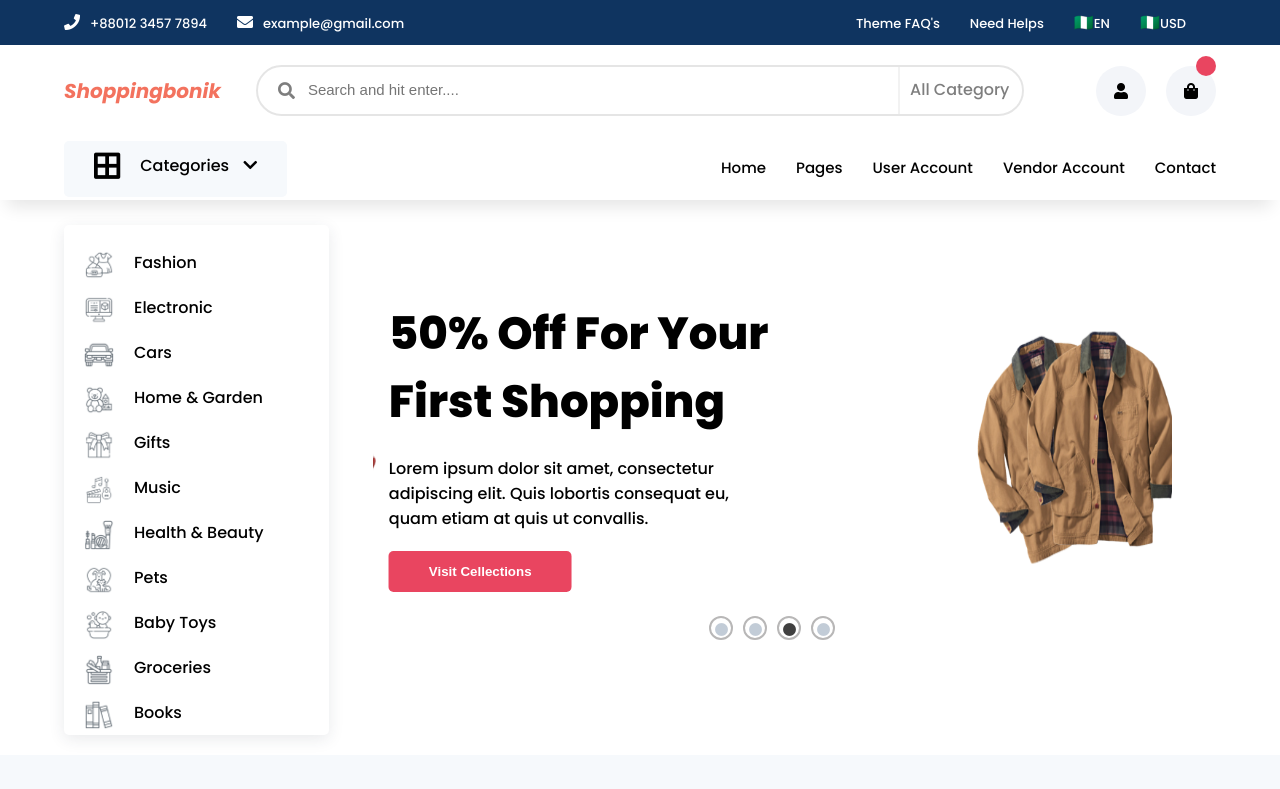
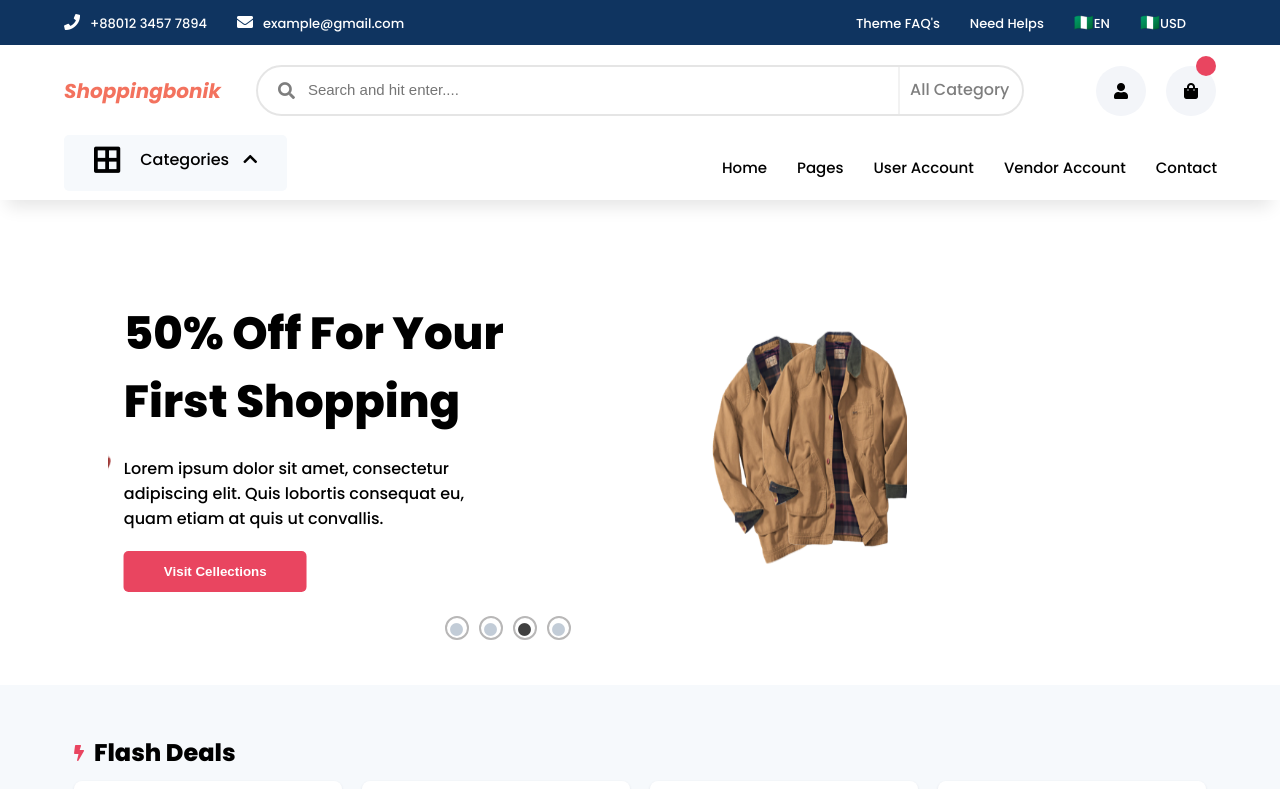
Before and after one commit to chipingo42/shoppingbonik, a React (Vite) app: page / in a window 1280 px wide. Shown: the top 789 px of the page. Built offline with nearby package versions, Linux system fonts and the light colour scheme.

Commit message:
new change added

```diff
--- a/src/components/Header/Header.css
+++ b/src/components/Header/Header.css
@@ -122,6 +122,8 @@ header {
 
 header ul {
   line-height: 8vh;
+  position: absolute;
+  right: 63px;
 }
 
 header ul li {
--- a/src/components/Header/Navbar.jsx
+++ b/src/components/Header/Navbar.jsx
@@ -2,23 +2,19 @@ import React, { useState } from 'react'
 import { Link } from 'react-router-dom'
 import useMediaQuery from '../../hooks/useMediaQuery'
 import {  Bars3Icon, XMarkIcon } from '@heroicons/react/24/solid'
+import { Fa500Px } from 'react-icons/fa'
 
 
 const Navbar = () => {
 
   const [mobileMenu, setMobileMenu] = useState(false)
   const isAboveScreens = useMediaQuery("(min-width: 768px)");
+  // const [isCategoroy, setCategory] = useState(false)
 
   return (
     <>
       <header className='header'>
         <div className="container d_flex">
-          <div className="categories d_flex">
-            <span className="fa fa-border-all"></span>
-            <h4>
-              Categories <i className="fa fa-chevron-down"></i>
-            </h4>
-          </div>
           <div className="navlink">
             {isAboveScreens ? (
               <ul className="n_flex capitalize">
--- a/src/components/Mainpage/Categories.jsx
+++ b/src/components/Mainpage/Categories.jsx
@@ -16,6 +16,15 @@ import cat11 from '../../assets/category/cat11.png'
 
 
 const Categories = () => {
+
+  // style={{ position: "absolute", top: '130px'}}
+
+  const [category, setCategory] = useState(false)
+
+  const styles = {
+    position: "absolute",
+    top: '130px',
+  }
 
   const data = [
     {
@@ -66,13 +75,13 @@ const Categories = () => {
 
   return (
     <>
-      {/* <div className="categories d_flex" style={{ position: "absolute", top: '130px'}} onClick={() => setCategores(!Category)}>
+      <div className="categories d_flex"  style={styles} onClick={() => setCategory(!category)}>
         <span className="fa fa-border-all"></span>
         <h4>
-          Categories {!Category ? <i className="fa fa-chevron-down"></i> : <i className="fa fa-chevron-up"></i> }
+          Categories  {!category ? <i className="fa fa-chevron-up"></i> : <i className="fa fa-chevron-down"></i> }
         </h4>
-      </div> */}
-      <section className="category">
+      </div>
+      {category && <section className="category">
         {
           data.map((value, idx) => (
             <div className="box f_flex" key={idx}>
@@ -81,7 +90,7 @@ const Categories = () => {
             </div>
           ))
         }
-      </section>
+      </section>}
     </>
   )
 }
```
